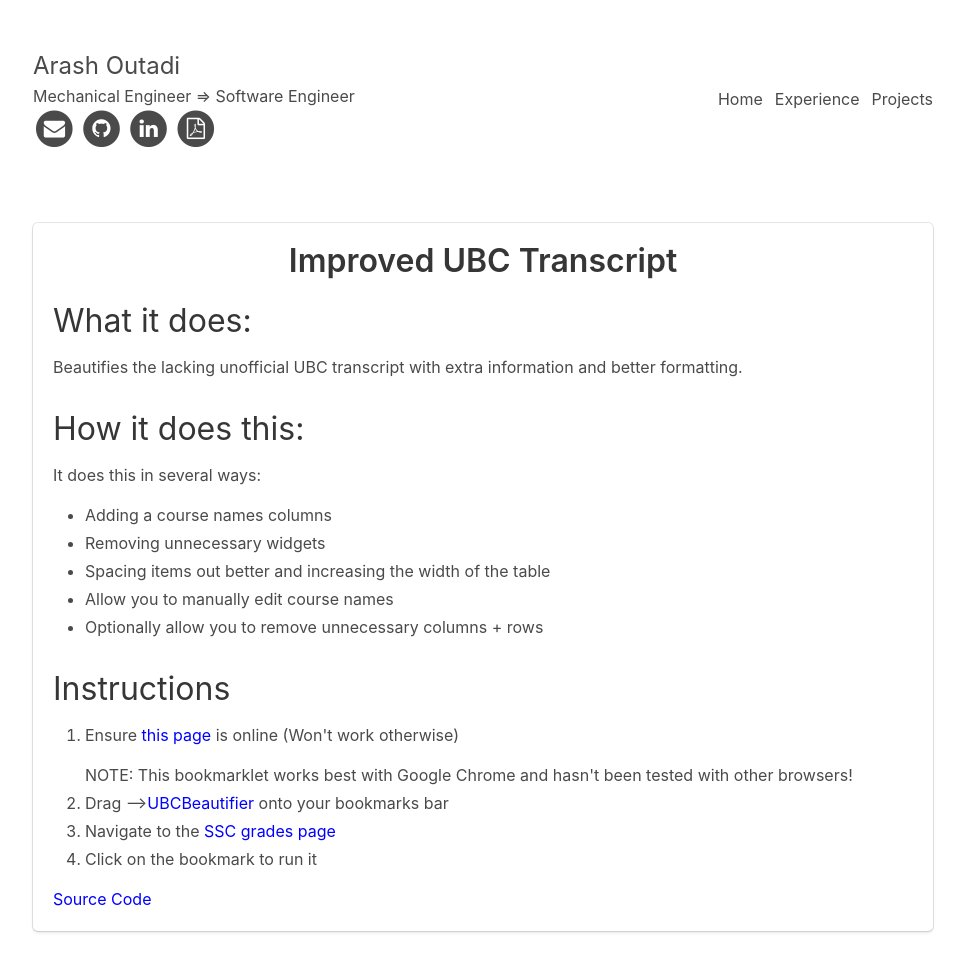
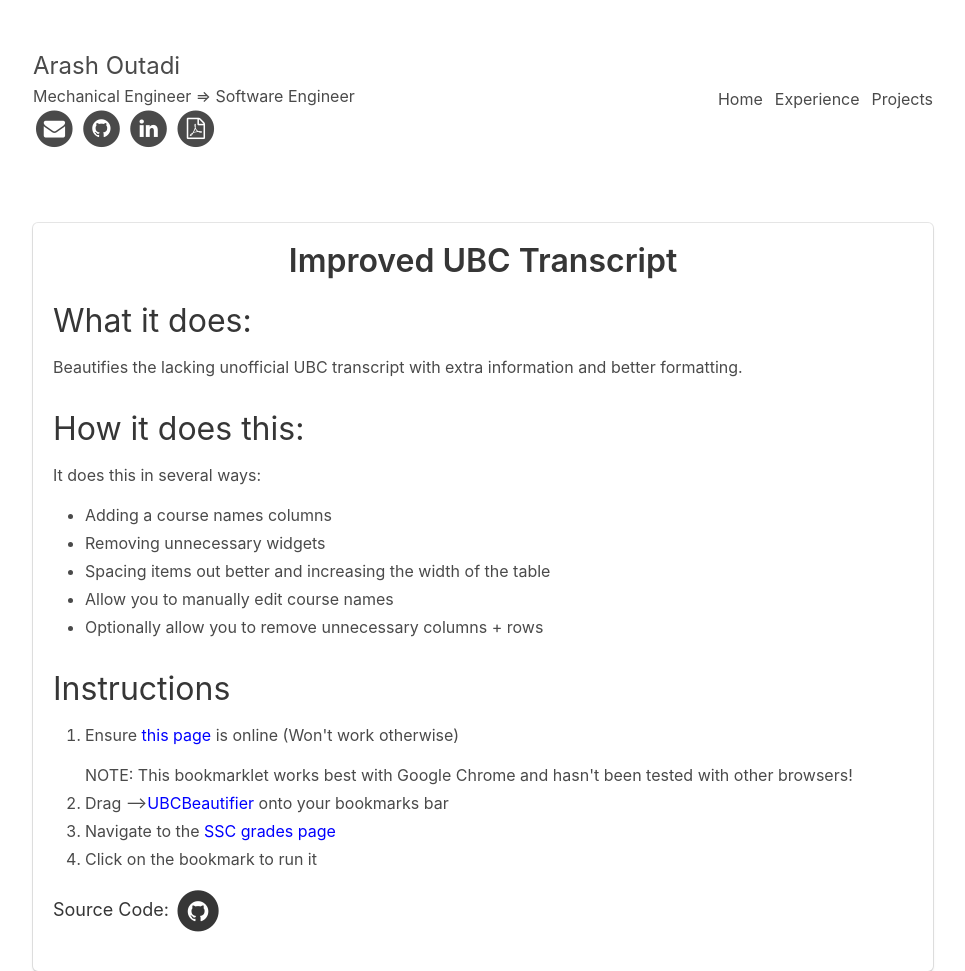
Before and after one commit to arashout/arashout.site, a Jekyll site: the page built from _posts/2017-08-22-Improved-UBC-Transcript.html, in a window 1280 px wide. Shown: the whole page, without its empty margins (157-1122 px from the left). Built offline with Jekyll 4.4.1, drawn with Linux system fonts in a browser that asks for light colours; nearby versions of some CDN libraries; before the commit the page ends 931 px from its top, so only the background shows below that.

Commit message:
Add github ICON

```diff
--- a/_posts/2017-08-22-Improved-UBC-Transcript.html
+++ b/_posts/2017-08-22-Improved-UBC-Transcript.html
@@ -39,4 +39,12 @@
     </li>
 </ol>
 
-<a class="colour-link" href="https://github.com/arashout/ubcapi">Source Code</a><br>
+<h5>
+    Source Code:
+    <a href='https://github.com/arashout/ubcapi' title='Github'>
+        <span class='fa-stack fa-lg'>
+        <i class='fa fa-circle fa-stack-2x'></i>
+        <i class='fa fa-github fa-stack-1x fa-inverse'></i>
+        </span>
+    </a>
+</h5>
```
